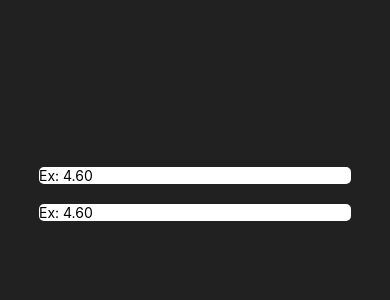
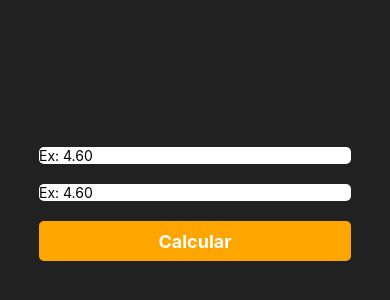
Before and after one commit to BMateusSs/React-Native, a React Native app in the folder calcular-compensacao/: screen / in a window 390 px wide. Shown: the part 218-518 px from the top of the page. Built offline with nearby package versions, Linux system fonts and the light colour scheme.

Commit message:
Componente Button

```diff
--- a/calcular-compensacao/App.js
+++ b/calcular-compensacao/App.js
@@ -2,6 +2,7 @@ import { StatusBar } from 'expo-status-bar';
 import { StyleSheet, Text, View } from 'react-native';
 
 import Input from './components/Input';
+import Button from './components/Button';
 
 export default function App() {
   return (
@@ -10,6 +11,8 @@ export default function App() {
       />
 
       <Input/>
+
+      <Button/>
     </View>
   );
 }
--- /dev/null
+++ b/calcular-compensacao/components/Button.js
@@ -0,0 +1,31 @@
+import { View, TouchableOpacity, Text, StyleSheet } from "react-native";
+
+const Button = ({onPress}) => {
+    return(
+        <View style={styles.button}>
+            <TouchableOpacity
+            onPress={onPress}
+            >
+                <Text style={styles.text}>Calcular</Text>
+            </TouchableOpacity>
+        </View>
+    )
+}
+
+export default Button;
+
+const styles = StyleSheet.create({
+    button: {
+        backgroundColor: 'orange',
+        width: '80%',
+        borderRadius: 5,
+        height: 40,
+        alignItems: 'center',
+        justifyContent: 'center'
+    },
+    text: {
+        fontWeight: 'bold',
+        color: 'white',
+        fontSize: 18
+    }
+})
```
